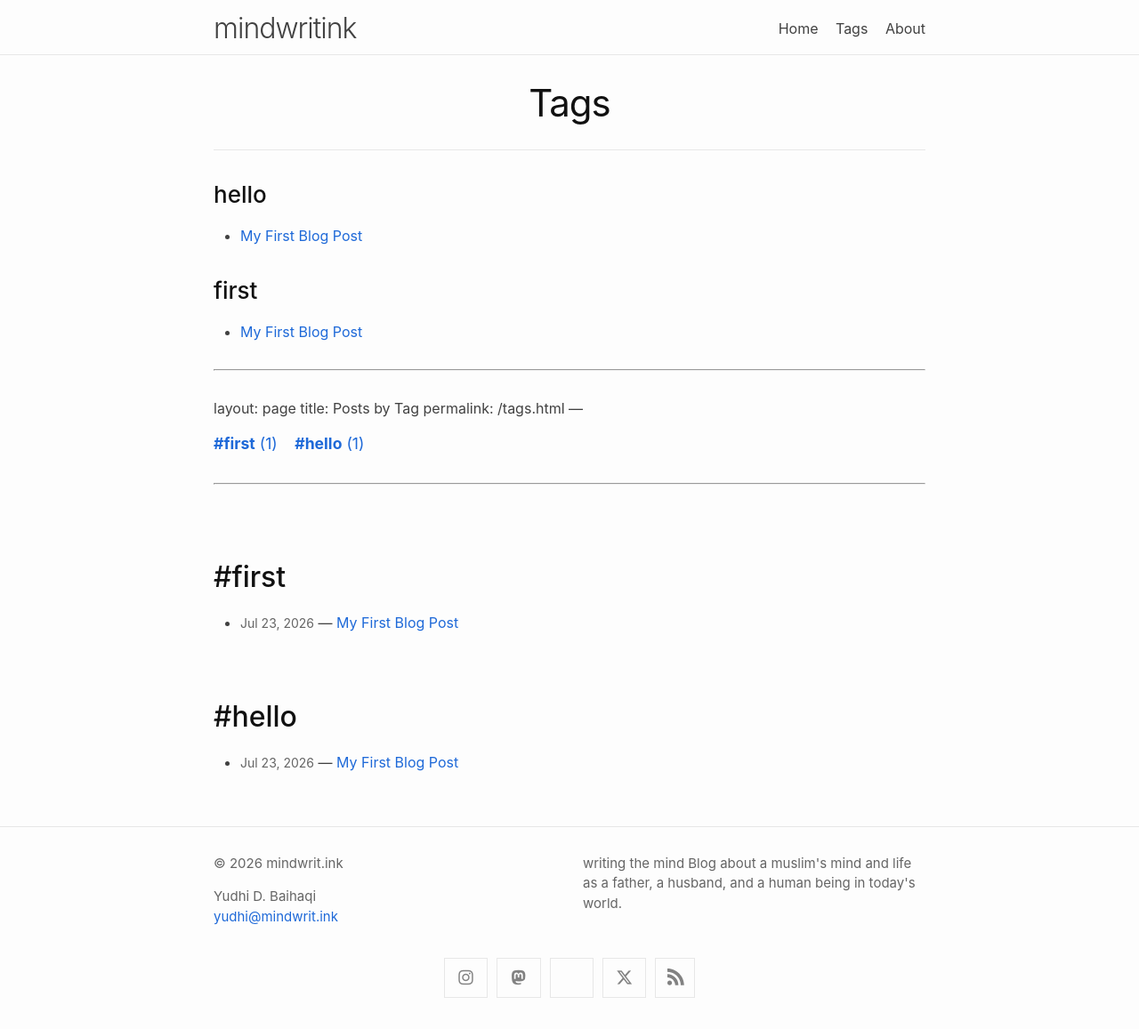
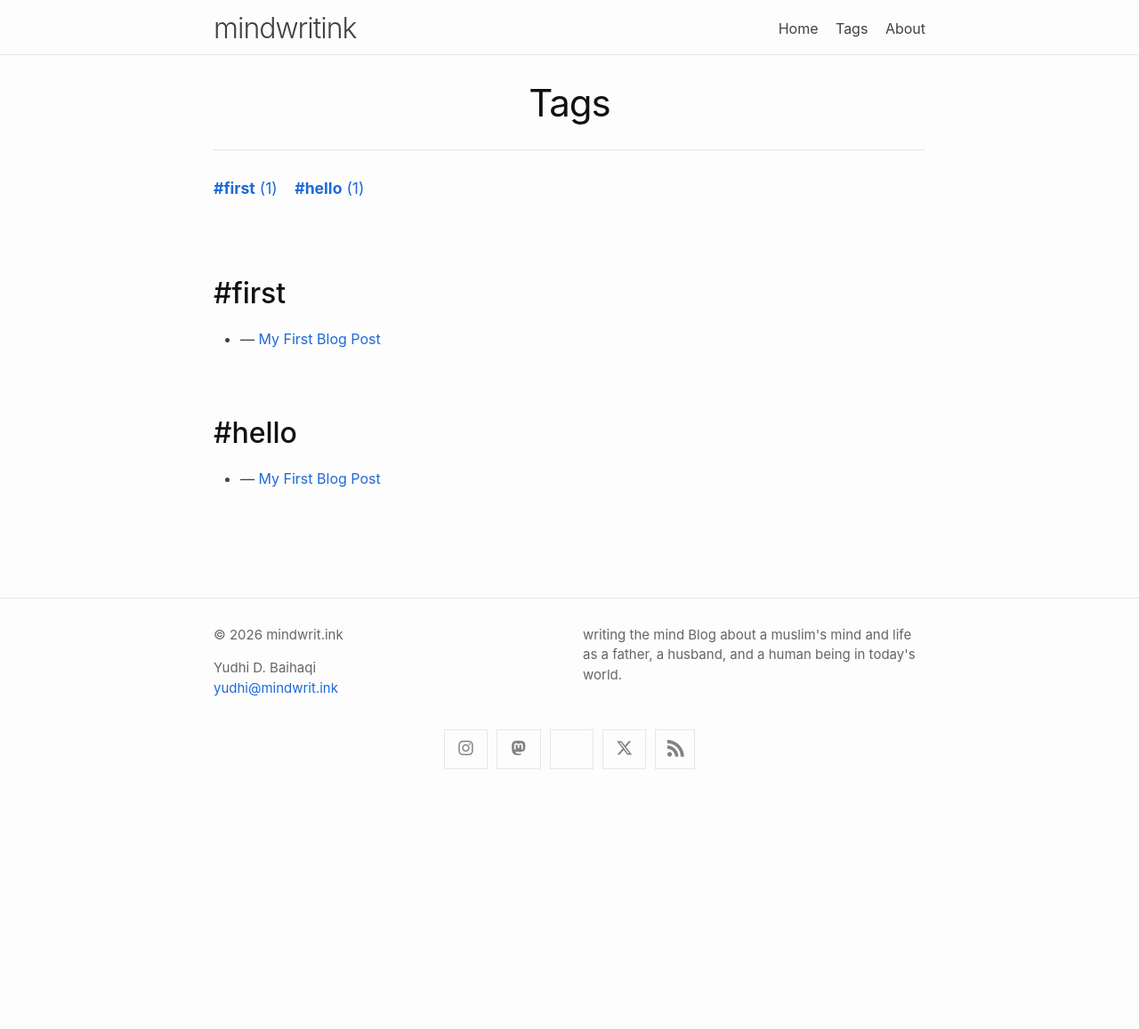
Before and after one commit to yudhidb/yudhidb.github.io, a Jekyll site: the page built from docs/tags.md, in a window 1280 px wide. Shown: the whole page at 89% size. Built offline with Jekyll 4.4.1, drawn with Linux system fonts in a browser that asks for light colours; nearby versions of some CDN libraries; after the commit the page ends 900 px from its top, so only the background shows below that.

Commit message:
Update tags.md

```diff
--- a/docs/tags.md
+++ b/docs/tags.md
@@ -2,20 +2,6 @@
 layout: page
 title: Tags
 permalink: /tags/
----
-{% for tag in site.tags %}
-  <h3>{{ tag[0] }}</h3>
-  <ul>
-    {% for post in tag[1] %}
-      <li><a href="{{ post.url }}">{{ post.title }}</a></li>
-    {% endfor %}
-  </ul>
-{% endfor %}
-
----
-layout: page
-title: Posts by Tag
-permalink: /tags.html
 ---
 
 <!-- Tag Cloud / Index Navigation -->
@@ -30,8 +16,6 @@ permalink: /tags.html
   {% endfor %}
 </div>
 
-<hr>
-
 <!-- Target Anchors and List of Posts -->
 <div class="tag-sections">
   {% for tag in tags %}
@@ -40,10 +24,12 @@ permalink: /tags.html
 
     <div id="{{ tag_name | slugify }}" class="tag-group" style="padding-top: 20px; margin-bottom: 20px;">
       <h2>#{{ tag_name }}</h2>
+      {%- assign date_format = site.minima.date_format | default: "%b %-d, %Y" -%}
+      {% assign pdate = page.date | date_to_xmlschema %}
       <ul>
         {% for post in tag_posts %}
           <li>
-            <span class="post-meta">{{ post.date | date: "%b %-d, %Y" }}</span> —
+            <span class="post-meta">{{ pdate | date: date_format }}</span> —
             <a href="{{ post.url | relative_url }}">{{ post.title | escape }}</a>
           </li>
         {% endfor %}
```
